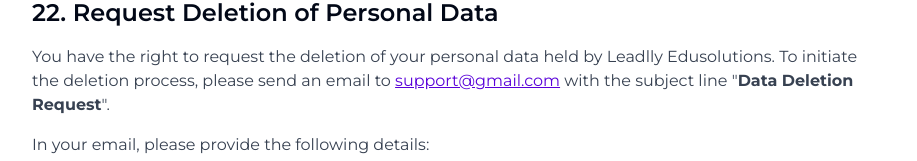
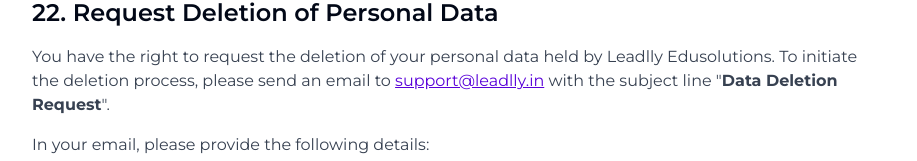
Before and after one commit to Leadlly/leadlly.in, a Next.js app: page /privacy-policy in a window 1280 px wide. Shown: the part 6127-6288 px from the top of the page, without its empty margins (180-1097 px from the left). Built offline with nearby package versions, Linux system fonts and the light colour scheme.

Commit message:
changed mail

```diff
--- a/src/app/privacy-policy/page.tsx
+++ b/src/app/privacy-policy/page.tsx
@@ -4,7 +4,7 @@
 const PrivacyPolicy: React.FC = () => {
   const handleRequestDeletion = () => {
     window.location.href =
-      "mailto:support@gmail.com?subject=Data Deletion Request&body=Dear Leadlly Edusolutions Support Team,%0D%0A%0D%0AI would like to request the deletion of all my personal data held by Leadlly Edusolutions as per your Privacy Policy.%0D%0A%0D%0APlease confirm the deletion process and notify me once it has been completed.%0D%0A%0D%0AThank you.%0D%0A%0D%0ARegards,%0D%0A[Your Name]";
+      "mailto:support@leadlly.in?subject=Data Deletion Request&body=Dear Leadlly Edusolutions Support Team,%0D%0A%0D%0AI would like to request the deletion of all my personal data held by Leadlly Edusolutions as per your Privacy Policy.%0D%0A%0D%0APlease confirm the deletion process and notify me once it has been completed.%0D%0A%0D%0AThank you.%0D%0A%0D%0ARegards,%0D%0A[Your Name]";
   };
 
   return (
@@ -485,7 +485,7 @@
           href="mailto:support@leadlly.in"
           className="text-primary-blue underline"
         >
-          support@gmail.com
+          support@leadlly.in
         </a>{" "}
         with the subject line "<b>Data Deletion Request</b>".
       </p>
```
